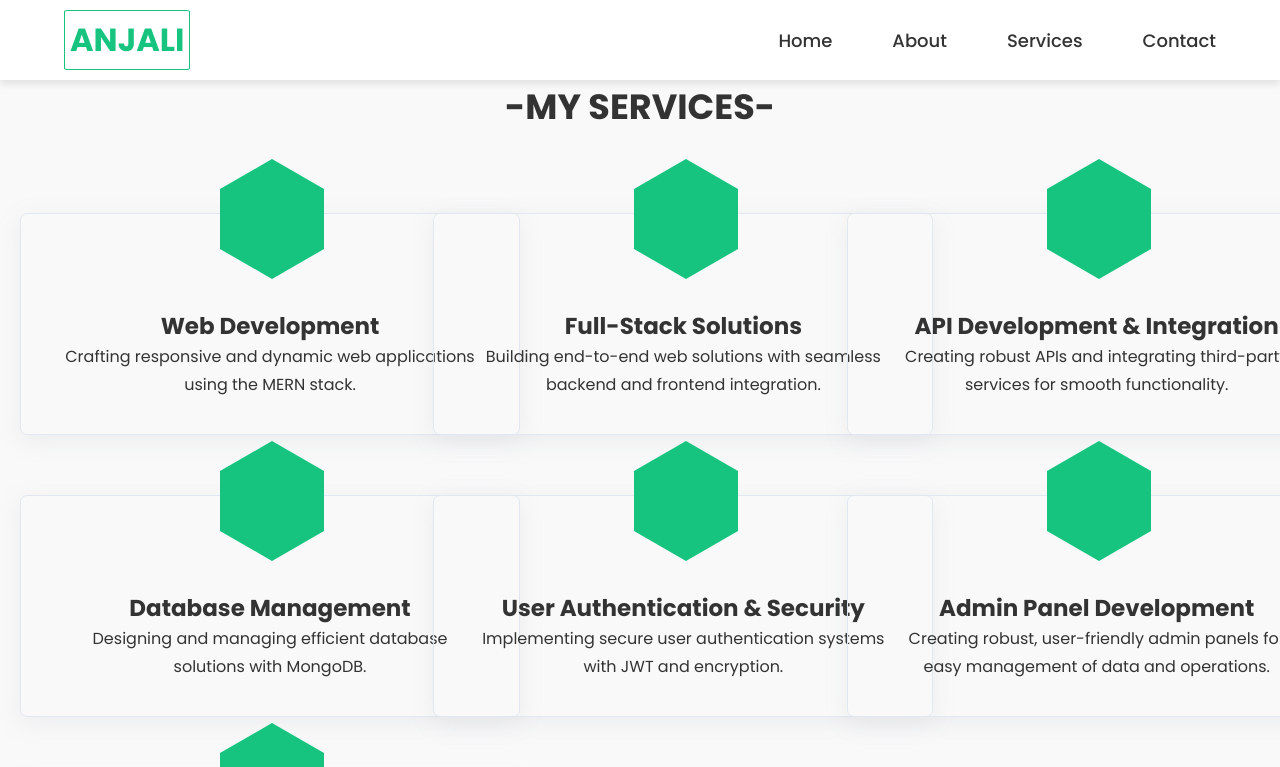
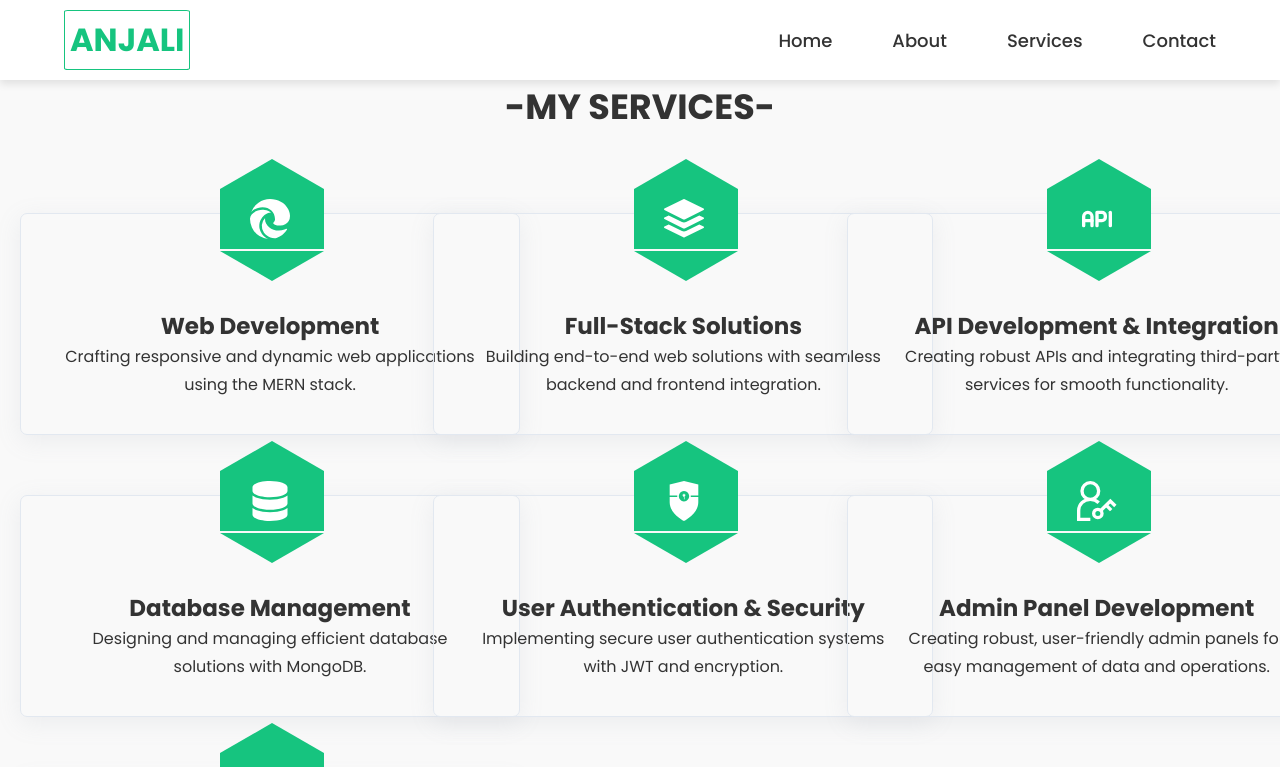
Before and after one commit to anjali012005/ANJALI_RESUME, a React (Create React App) app in the folder frontend/: page /services in a window 1280 px wide. Shown: the top 767 px of the page. Built offline with nearby package versions, Linux system fonts and the light colour scheme.

Commit message:
Added design in my services page

```diff
--- a/frontend/src/Pages/Serivices.css
+++ b/frontend/src/Pages/Serivices.css
@@ -33,6 +33,8 @@
     width: 0;
     position: absolute;
     bottom: -30px;
+    top: 62px;
+    margin-left: -70px;
     border-top: 30px solid #16C47F;
     border-left: 52px solid transparent;
     border-right: 52px solid transparent;
--- a/frontend/src/Pages/Services.jsx
+++ b/frontend/src/Pages/Services.jsx
@@ -1,5 +1,12 @@
 import React from 'react'
 import './Serivices.css'
+import { BsBrowserEdge } from "react-icons/bs";
+import { BsStack } from "react-icons/bs";
+import { TbApi } from "react-icons/tb";
+import { FaDatabase } from "react-icons/fa6";
+import { SiSpringsecurity } from "react-icons/si";
+import { GrUserAdmin } from "react-icons/gr";
+import { IoCloudDoneSharp } from "react-icons/io5";
 
 const Services = () => {
     return (
@@ -12,7 +19,8 @@ const Services = () => {
                 <div className="row">
                     <div className="col-lg-4 col-md-6 col-12">
                         <div className="service">
-                                <div className="service-hex"><i className="fa fa-briefcase"></i></div>
+                            <div className="service-hex"><BsBrowserEdge size={40}
+                                style={{ color: 'white', marginLeft: '30px', marginTop: '10px' }} /></div>
                             <div className="service-inner">
                                 <h3>Web Development</h3>
                                 <p>Crafting responsive and dynamic web applications using the MERN stack.</p>
@@ -21,7 +29,8 @@ const Services = () => {
                     </div>
                     <div className="col-lg-4 col-md-6 col-12">
                         <div className="service">
-                                <div className="service-hex"><i className="fa fa-cube"></i></div>
+                            <div className="service-hex"><BsStack size={40}
+                                style={{ color: 'white', marginLeft: '30px', marginTop: '10px' }} /></div>
                             <div className="service-inner">
                                 <h3>Full-Stack Solutions</h3>
                                 <p>Building end-to-end web solutions with seamless backend and frontend integration.</p>
@@ -30,7 +39,8 @@ const Services = () => {
                     </div>
                     <div className="col-lg-4 col-md-6 col-12">
                         <div className="service">
-                                <div className="service-hex"><i className="fa fa-database"></i></div>
+                            <div className="service-hex"><TbApi size={40}
+                                style={{ color: 'white', marginLeft: '30px', marginTop: '10px' }} /></div>
                             <div className="service-inner">
                                 <h3>API Development & Integration</h3>
                                 <p>Creating robust APIs and integrating third-party services for smooth functionality.</p>
@@ -39,7 +49,8 @@ const Services = () => {
                     </div>
                     <div className="col-lg-4 col-md-6 col-12">
                         <div className="service">
-                                <div className="service-hex"><i className="fa fa-laptop"></i></div>
+                            <div className="service-hex"><FaDatabase size={40}
+                                style={{ color: 'white', marginLeft: '30px', marginTop: '10px' }} /></div>
                             <div className="service-inner">
                                 <h3>Database Management</h3>
                                 <p>Designing and managing efficient database solutions with MongoDB.</p>
@@ -48,7 +59,8 @@ const Services = () => {
                     </div>
                     <div className="col-lg-4 col-md-6 col-12">
                         <div className="service">
-                                <div className="service-hex"><i className="fa fa-bug"></i></div>
+                            <div className="service-hex"><SiSpringsecurity size={40}
+                                style={{ color: 'white', marginLeft: '30px', marginTop: '10px' }} /></div>
                             <div className="service-inner">
                                 <h3>User Authentication & Security</h3>
                                 <p>Implementing secure user authentication systems with JWT and encryption.</p>
@@ -57,7 +69,8 @@ const Services = () => {
                     </div>
                     <div className="col-lg-4 col-md-6 col-12">
                         <div className="service">
-                                <div className="service-hex"><i className="fa fa-file-code-o"></i></div>
+                            <div className="service-hex"><GrUserAdmin size={40}
+                                style={{ color: 'white', marginLeft: '30px', marginTop: '10px' }} /></div>
                             <div className="service-inner">
                                 <h3> Admin Panel Development</h3>
                                 <p>Creating robust, user-friendly admin panels for easy management of data and operations.</p>
@@ -66,7 +79,8 @@ const Services = () => {
                     </div>
                     <div className="col-lg-4 col-md-6 col-12">
                         <div className="service">
-                                <div className="service-hex"><i className="fa fa-file-code-o"></i></div>
+                            <div className="service-hex"><IoCloudDoneSharp size={40}
+                                style={{ color: 'white', marginLeft: '30px', marginTop: '10px' }} /></div>
                             <div className="service-inner">
                                 <h3>Cloud Integration</h3>
                                 <p>Deploying web applications to cloud services like AWS, Heroku, or Vercel.</p>
```
Lines whose indentation alone changed are shown as unchanged.
